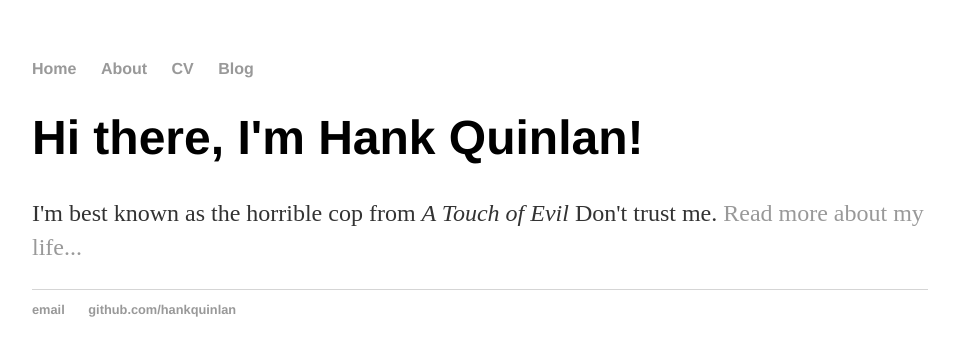
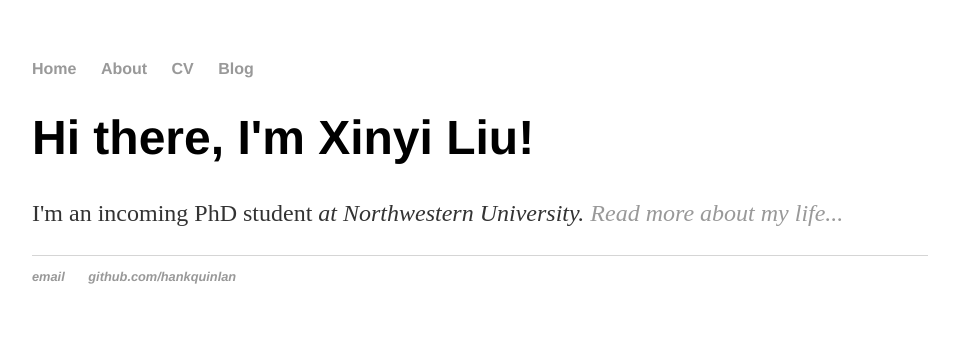
Before and after one commit to xinyiliu97/xinyiliu97.github.io, a Jekyll site: the page built from index.html, in a window 1280 px wide. Shown: the top 356 px of the page, without its empty margins (160-1119 px from the left). Built offline with Jekyll 4.4.1, drawn with Linux system fonts in a browser that asks for light colours.

Commit message:
update my profile

```diff
--- a/index.html
+++ b/index.html
@@ -1,8 +1,8 @@
 ---
 layout: default
-title: Hank Quinlan, Horrible Cop
+title: Xinyi Liu
 ---
 <div class="blurb">
-	<h1>Hi there, I'm Hank Quinlan!</h1>
-	<p>I'm best known as the horrible cop from <em>A Touch of Evil</em> Don't trust me. <a href="/about">Read more about my life...</a></p>
+	<h1>Hi there, I'm Xinyi Liu!</h1>
+	<p>I'm an incoming PhD student <em> at Northwestern University. <a href="/about">Read more about my life...</a></p>
 </div><!-- /.blurb -->
```
